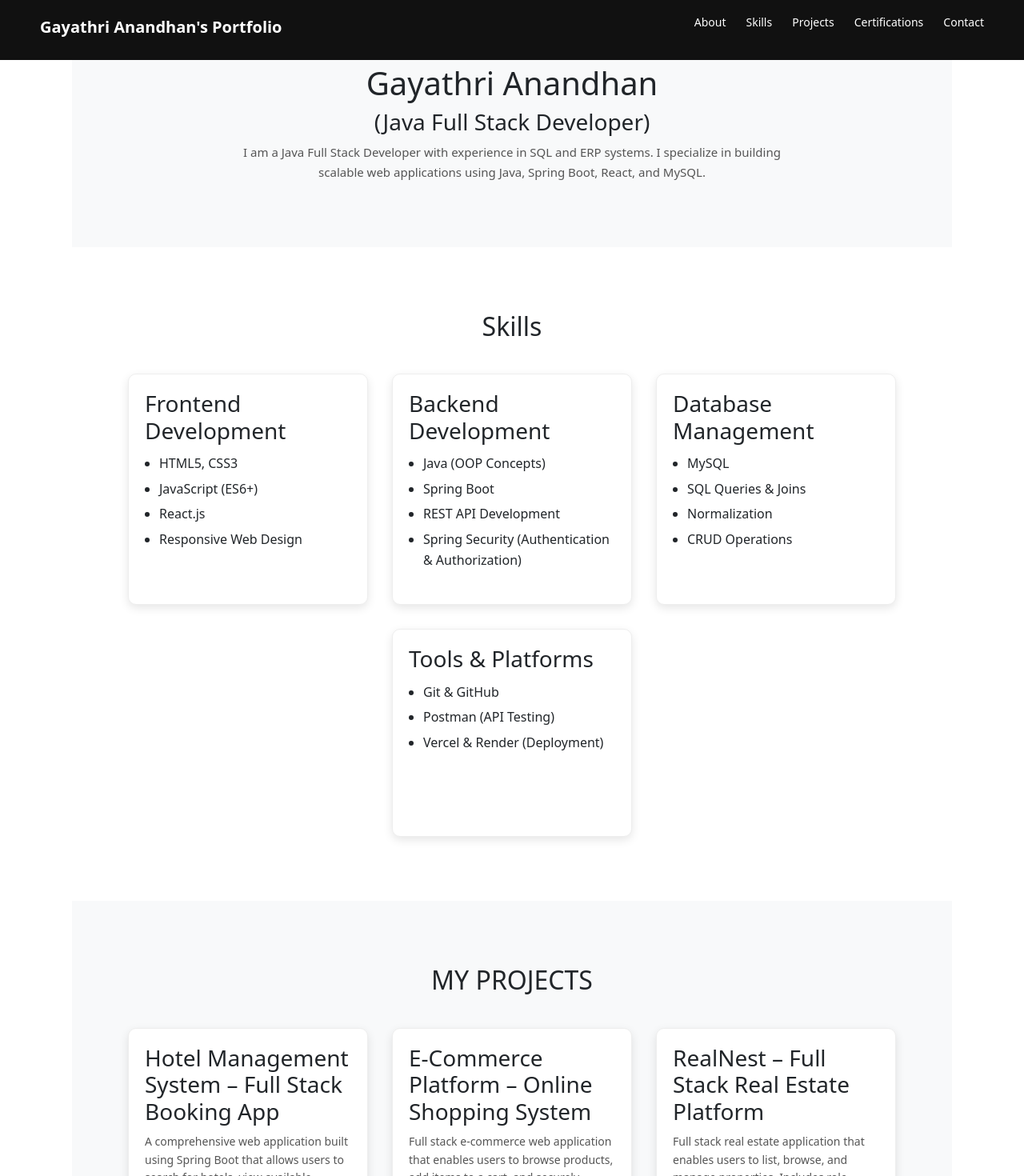
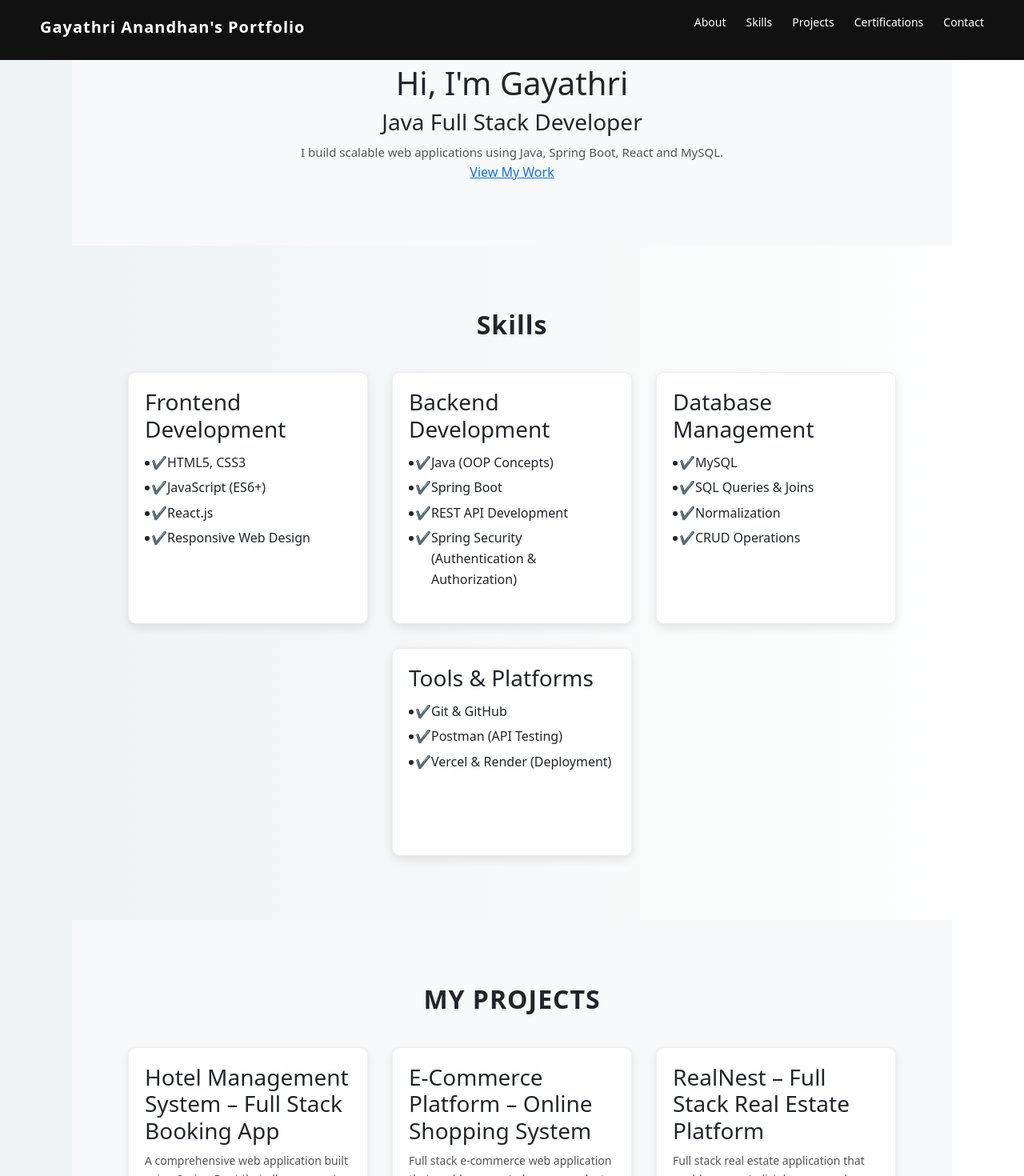
Before and after one commit to Gayathri-Anandhan/Portfolio, a React (Vite) app: page / in a window 1280 px wide. Shown: the top 1470 px of the page at 80% size. Built offline with nearby package versions, Linux system fonts and the light colour scheme.

Commit message:
UI changes fix

```diff
--- a/src/components/Header.jsx
+++ b/src/components/Header.jsx
@@ -11,16 +11,17 @@ function Header() {
   // );
   return (
     <section id="about" className="about">
-      {/* <h2>ABOUT</h2> */}
-      {/* <div className="header"> */}
-        <h1>Gayathri Anandhan</h1>
+      {/* <h1>Gayathri Anandhan</h1>
         <h3>(Java Full Stack Developer)</h3>
-        {/* </div> */}
         <p>
           I am a Java Full Stack Developer with experience in SQL and ERP systems.
           I specialize in building scalable web applications using Java, Spring Boot,
           React, and MySQL.
-        </p>
+        </p> */}
+      <h1>Hi, I'm Gayathri</h1>
+      <h3>Java Full Stack Developer</h3>
+      <p>I build scalable web applications using Java, Spring Boot, React and MySQL.</p>
+      <a href="#projects" className="hero-btn">View My Work</a>
 
     </section>
   );
--- a/src/index.css
+++ b/src/index.css
@@ -69,6 +69,8 @@ h2 {
   font-size: 32px;
   margin-bottom: 30px;
   text-align: center;
+  font-weight: 700;
+  letter-spacing: 1px;
 }
 
 h3 {
@@ -107,3 +109,7 @@ p {
 .cert-card:hover {
   transform: translateY(-5px);
 }
+
+body {
+  background: linear-gradient(to right, #eef2f3, #ffffff);
+}
--- a/src/styles/Certifications.css
+++ b/src/styles/Certifications.css
@@ -54,6 +54,8 @@
 /* ===== HEADING ===== */
 #certifications h2 {
   margin-bottom: 40px;
+  font-weight: 700;
+  letter-spacing: 1px;
 }
 
 /* ===== CONTAINER ===== */
--- a/src/styles/Contact.css
+++ b/src/styles/Contact.css
@@ -67,6 +67,8 @@
 /* ===== HEADING ===== */
 #contact h2 {
   margin-bottom: 30px;
+  font-weight: 700;
+  letter-spacing: 1px;
 }
 
 /* ===== CARD ===== */
--- a/src/styles/Projects.css
+++ b/src/styles/Projects.css
@@ -102,6 +102,8 @@
 /* ===== HEADING ===== */
 .projects h2 {
   margin-bottom: 40px;
+  font-weight: 700;
+  letter-spacing: 1px;
 }
 
 /* ===== CONTAINER ===== */
--- a/src/styles/Skills.css
+++ b/src/styles/Skills.css
@@ -55,6 +55,8 @@
 /* ===== HEADING ===== */
 .skills h2 {
   margin-bottom: 40px;
+  font-weight: 700;
+  letter-spacing: 1px;
 }
 
 /* ===== CONTAINER ===== */
@@ -90,4 +92,13 @@
 .skill-box li {
   margin-bottom: 6px;
   line-height: 1.6;
+  position: relative;
+  padding-left: 10px;
 }
+
+.skill-box li::before {
+  content: "✔";
+  position: absolute;
+  left: -10px;
+  color: #007bff;
+}
--- a/src/styles/about.css
+++ b/src/styles/about.css
@@ -27,6 +27,8 @@ section {
 /* HEADING */
 .about h2 {
   margin-bottom: 20px;
+  font-weight: 700;
+  letter-spacing: 1px;
 }
 
 /* PARAGRAPH */
```
